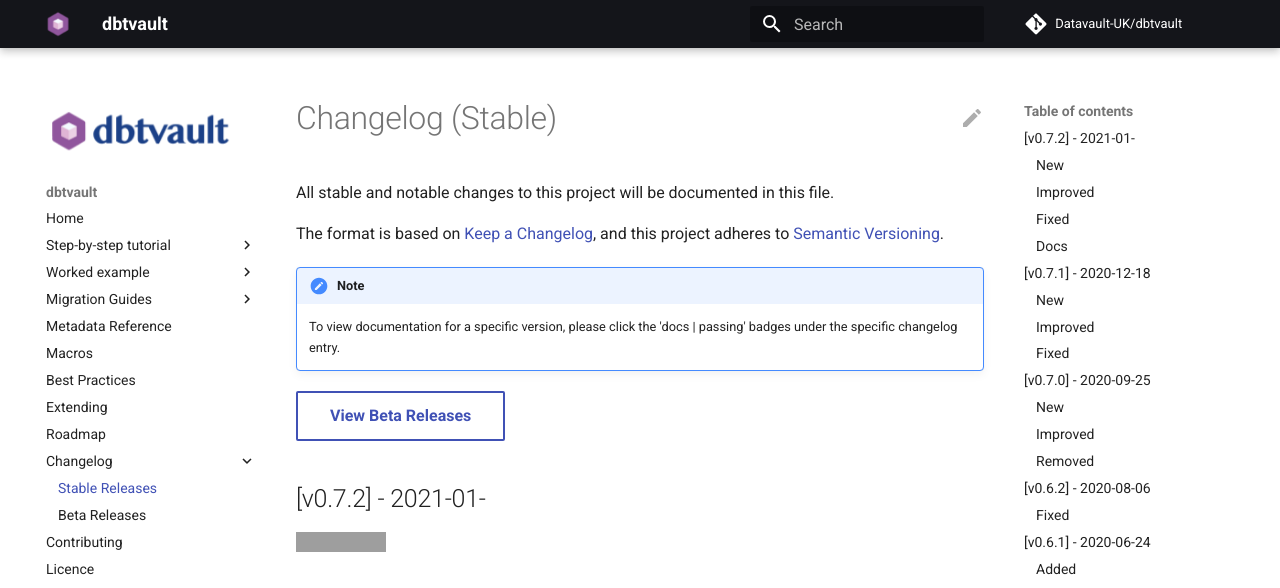
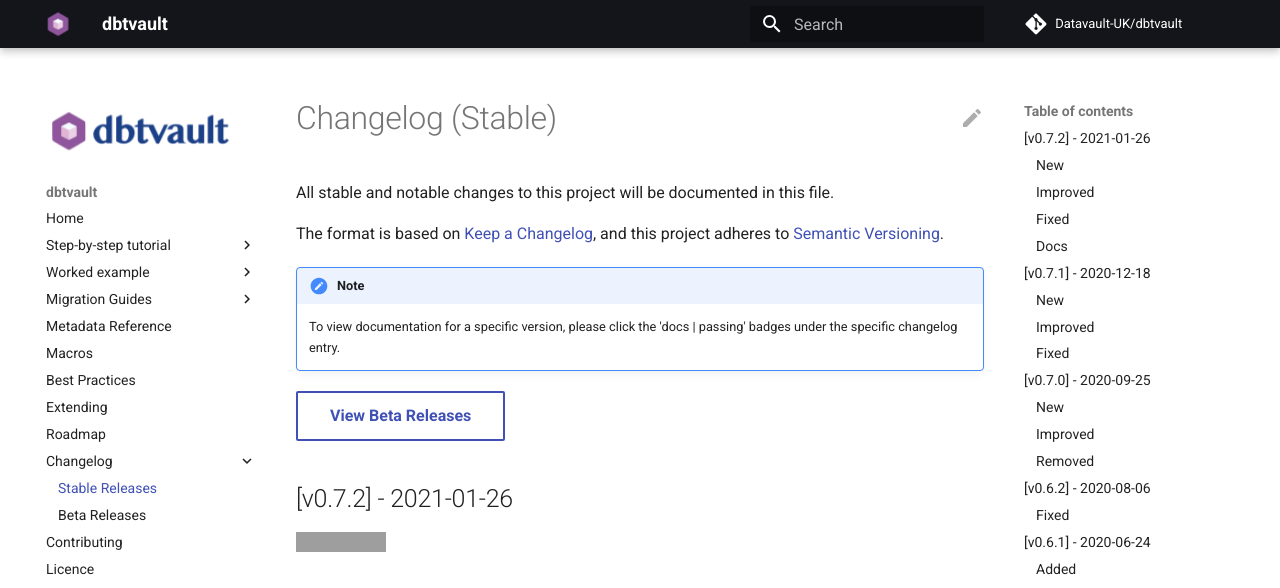
Before and after one commit to Datavault-UK/automate-dv-docs, an MkDocs documentation site: the page built from docs/changelog/stable.md, in a window 1280 px wide and 900 px high. Shown: the top 588 px of the window. Built offline with MkDocs 1.6.1 and Material for MkDocs 9.7.7, drawn with Linux system fonts in a browser that asks for light colours; comment, search, counter and statistics services are not loaded; grey boxes are pictures that could not be loaded.

Commit message:
Update date for 0.7.2

```diff
--- a/docs/changelog/stable.md
+++ b/docs/changelog/stable.md
@@ -9,7 +9,7 @@
 
 [View Beta Releases](beta.md){: .md-button }
 
-## [v0.7.2] - 2021-01-
+## [v0.7.2] - 2021-01-26
 [![Documentation Status](https://readthedocs.org/projects/dbtvault/badge/?version=v0.7.2)](https://dbtvault.readthedocs.io/en/v0.7.2/?badge=v0.7.2)
 
 ### New
```
